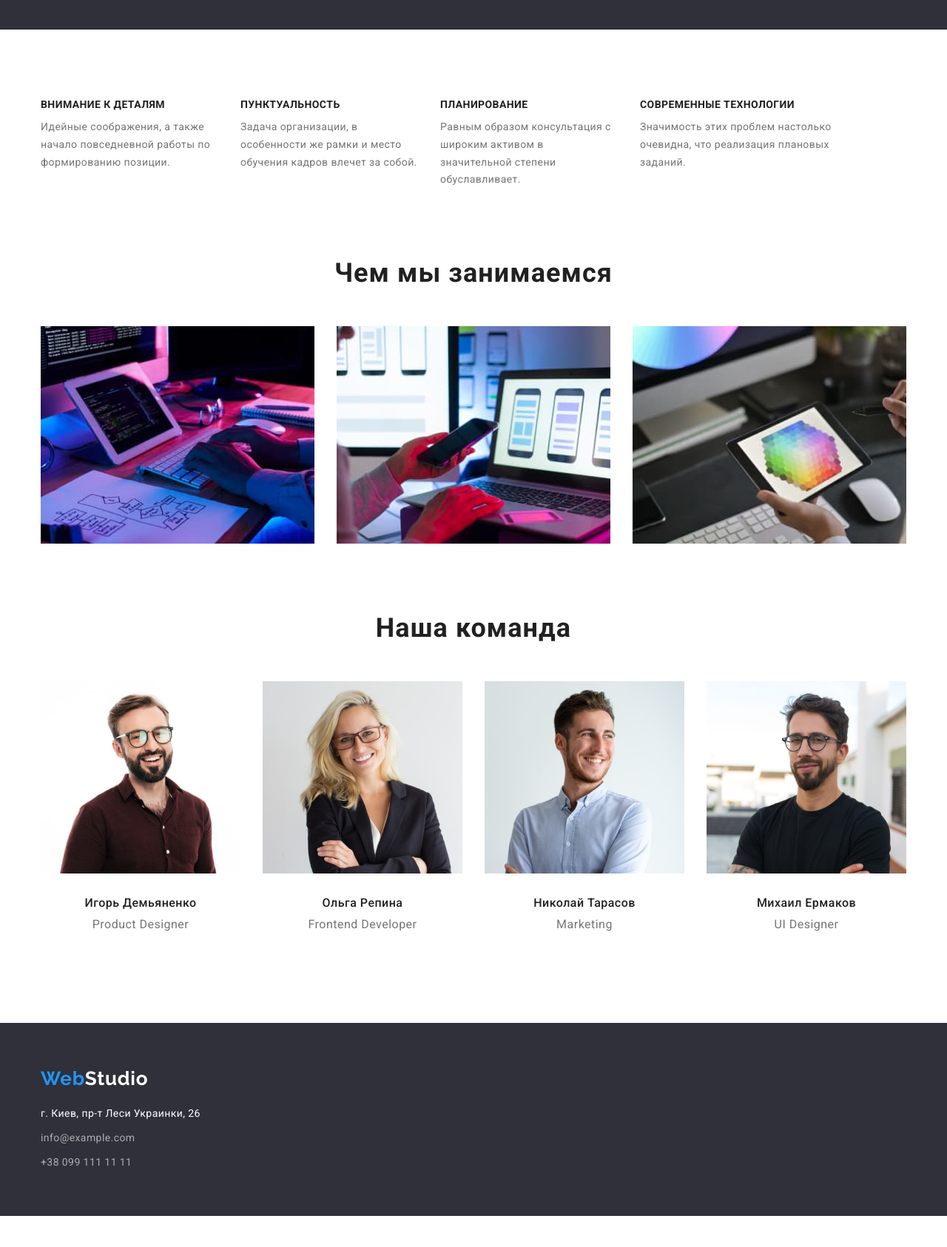
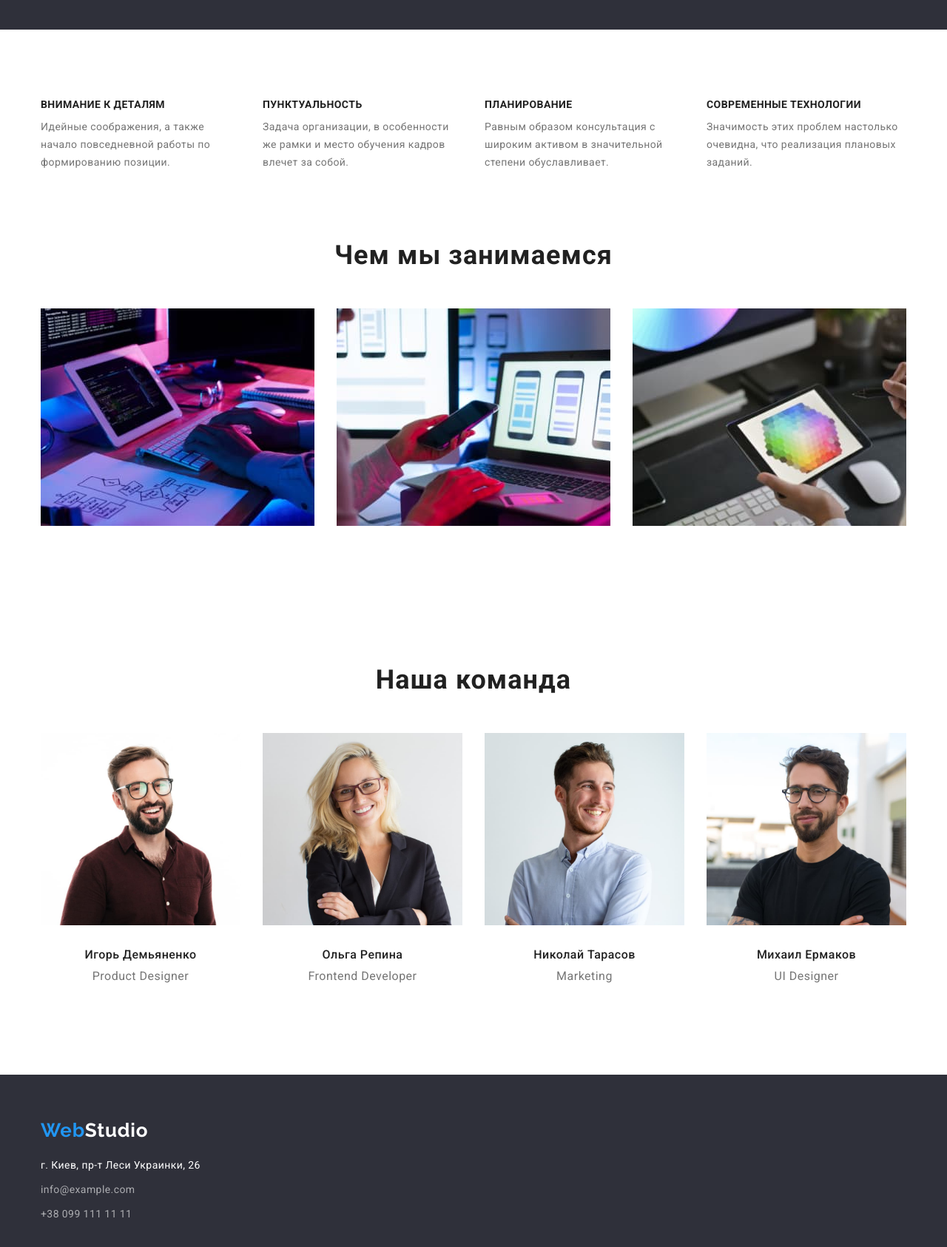
Before and after one commit to vovabak/goit-markup-hw-06, a plain HTML site: page index.html in a window 1280 px wide. Shown: the part 640-2326 px from the top of the page at 74% size. Before the commit the page ends 2284 px from the top, so only its background shows below. Drawn offline with nearby package versions, Linux system fonts and the light colour scheme.

Commit message:
bugs corrected v3
поміняв у списках падінги на марджини + додав один падінг у секції "about us"

```diff
--- a/css/styles.css
+++ b/css/styles.css
@@ -99,7 +99,8 @@ img {
 
 .logo.white {
     display: inline-block;
-    padding: 0 0 20px;
+    margin: 0 0 20px;
+    padding: 0;
 
     color: #FFFFFF;
 }
@@ -190,6 +191,11 @@ img {
 
 .section {
     padding-top: 94px;
+    padding-bottom: 94px;
+}
+
+.adventages.section {
+    padding-bottom: 0;
 }
 
 .adventages h2,
@@ -198,7 +204,7 @@ img {
 }
 
 .adventages h3 {
-    padding-bottom: 10px;
+    margin-bottom: 10px;
 
     font-size: 14px;
     line-height: 1.14;
@@ -215,14 +221,10 @@ img {
     width: 270px;
 }
 
-.team.section, .portfolio.section {
-    padding-bottom: 94px;
-}
-
 .adventages .item:not(:last-child),
 .about-us .item:not(:last-child),
 .team .item:not(:last-child) {
-    padding-right: 30px;
+    margin-right: 30px;
 }
 
 .team .item {
@@ -231,8 +233,8 @@ img {
     align-items: center;
 }
 
-.about-us>h2, .team>h2 {
-    padding-bottom: 50px;
+.about-us h2, .team h2 {
+    margin-bottom: 50px;
 
     font-size: 36px;
     line-height: 1.16;
@@ -267,7 +269,7 @@ img {
 }
 
 .item-address:not(:last-child) {
-    padding-bottom: 9px;
+    margin-bottom: 9px;
 }
 
 .contacts.location  {
@@ -336,7 +338,7 @@ img {
 }
 
 .portfolio .btn:not(:last-child) {
-    padding-right: 8px;
+    margin-right: 8px;
 }
 
 .works .list {
@@ -360,13 +362,13 @@ img {
 }
 
 .works .item {
-    padding-right: 30px;
+    margin-right: 30px;
 }
 
 .works .item:nth-child(3n) {
-    padding-right: 0;
+    margin-right: 0;
 }
 
 .works .item:not(:nth-last-child(-n+3)) {
-    padding-bottom: 30px;
+    margin-bottom: 30px;
 }
--- a/index.html
+++ b/index.html
@@ -42,8 +42,8 @@
 
         </section>
         <!--Особливості-->
-        <section class="section">
-            <div class="container adventages">
+        <section class="section adventages">
+            <div class="container">
                 <h2 hidden>Наши особенности</h2>
                 <ul class="list">
                     <li class="item">
@@ -67,8 +67,8 @@
 
         </section>
         <!--Чим ми займаємося-->
-        <section class="section">
-            <div class="container about-us">
+        <section class="section about-us">
+            <div class="container">
                 <h2>Чем мы занимаемся</h2>
                 <ul class="list">
                     <li class="item"><img src="images/img1.jpg" width="370" height="294" alt="Робота за комп’ютером"></li>
@@ -80,7 +80,7 @@
         </section>
         <!--Наша команда-->
         <section class="team section">
-            <div class="container team">
+            <div class="container">
                 <h2>Наша команда</h2>
                 <ul class="list">
                     <li class="item">
```
